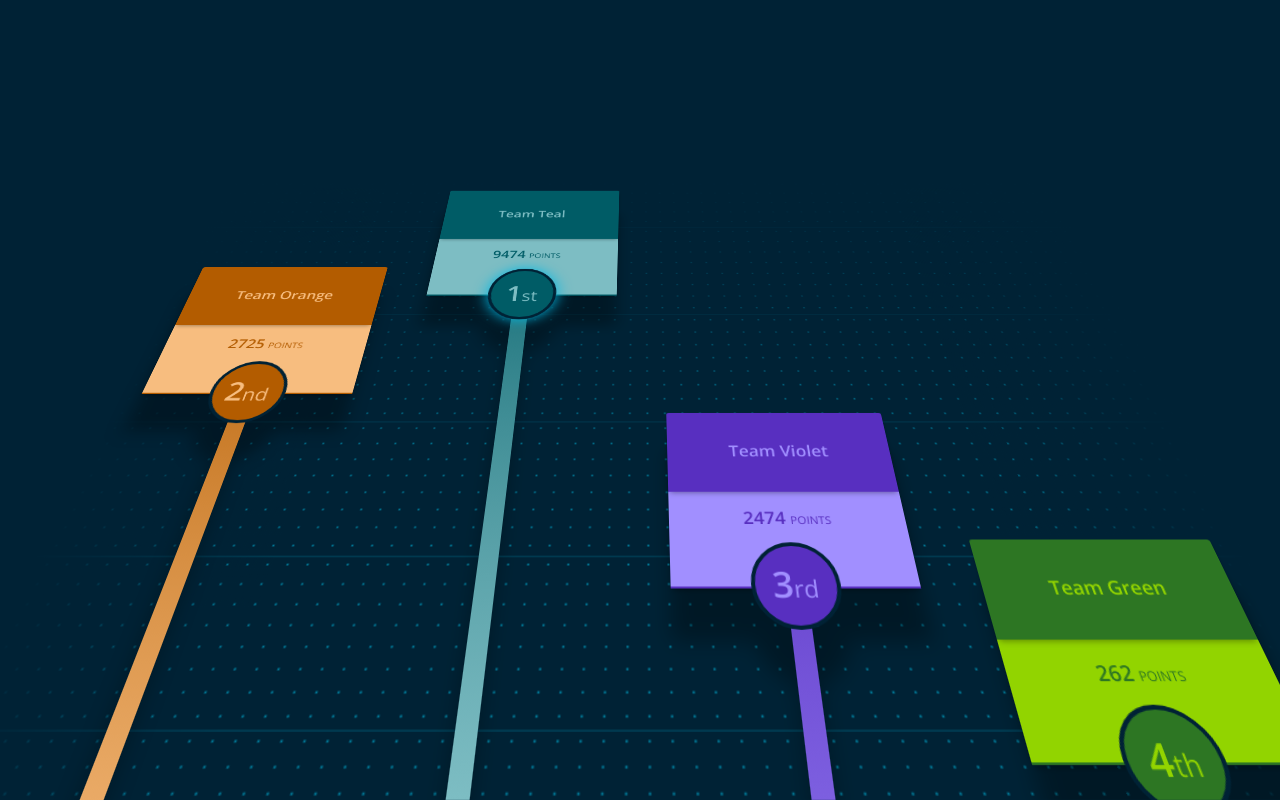
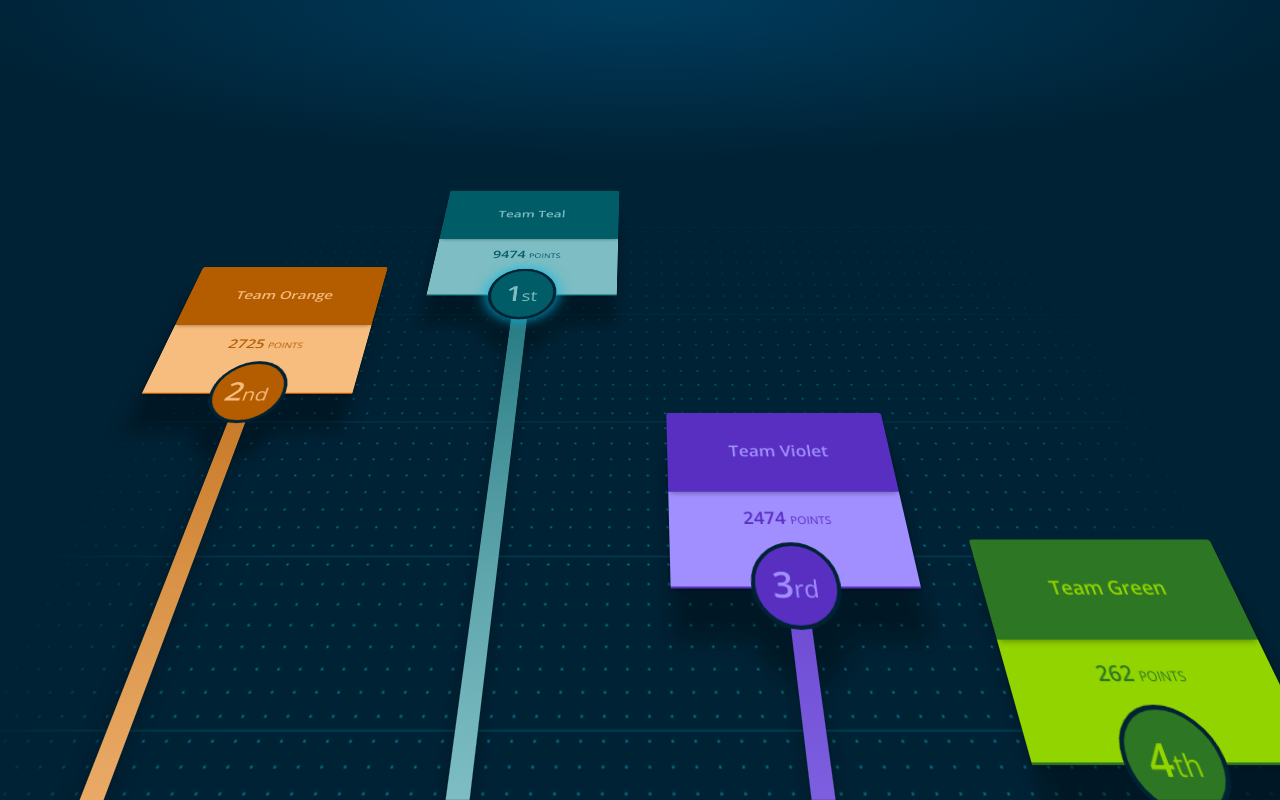
Before and after one commit to andresgalante/scoreboard, a website: page index.html in a window 1280 px wide. Shown: the top 800 px of the page. Drawn offline with nearby package versions, Linux system fonts and the light colour scheme.

Commit message:
adds light on the top

```diff
--- a/sass/styles.scss
+++ b/sass/styles.scss
@@ -30,7 +30,9 @@ html{
 }
 
 body{
-  background: $color-background;
+  background-image: radial-gradient(55% 20% at top, lighten($color-background, 8%), $color-background 100%);
+  background-position: top center;
+  background-color: $color-background;
   color: $color-text;
   font-family: 'Open Sans', sans-serif;
   font-weight: $font-weight-normal;
```
Also changed, not shown: css/styles.css.
